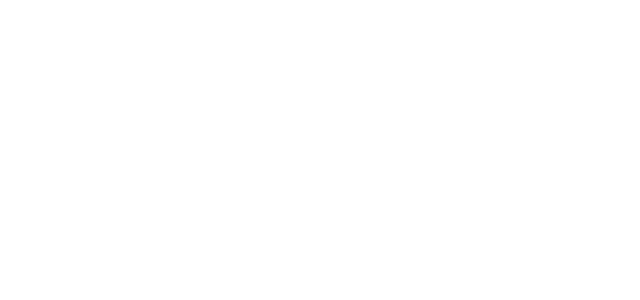
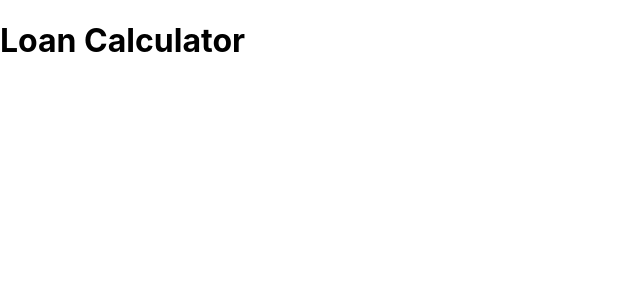
Before and after one commit to suzanamelomoraes/loan-calculator-react-hooks, a React (Create React App) app: page / in a window 1280 px wide. Shown: the top 300 px of the page, without its empty margins (0-640 px from the left). Built offline with nearby package versions, Linux system fonts and the light colour scheme.

Commit message:
add a title

```diff
--- a/src/App.js
+++ b/src/App.js
@@ -4,6 +4,7 @@
 function App() {
   return (
     <div>
+      <h1>Loan Calculator</h1>
       <Calculator />
     </div>
   );
```
